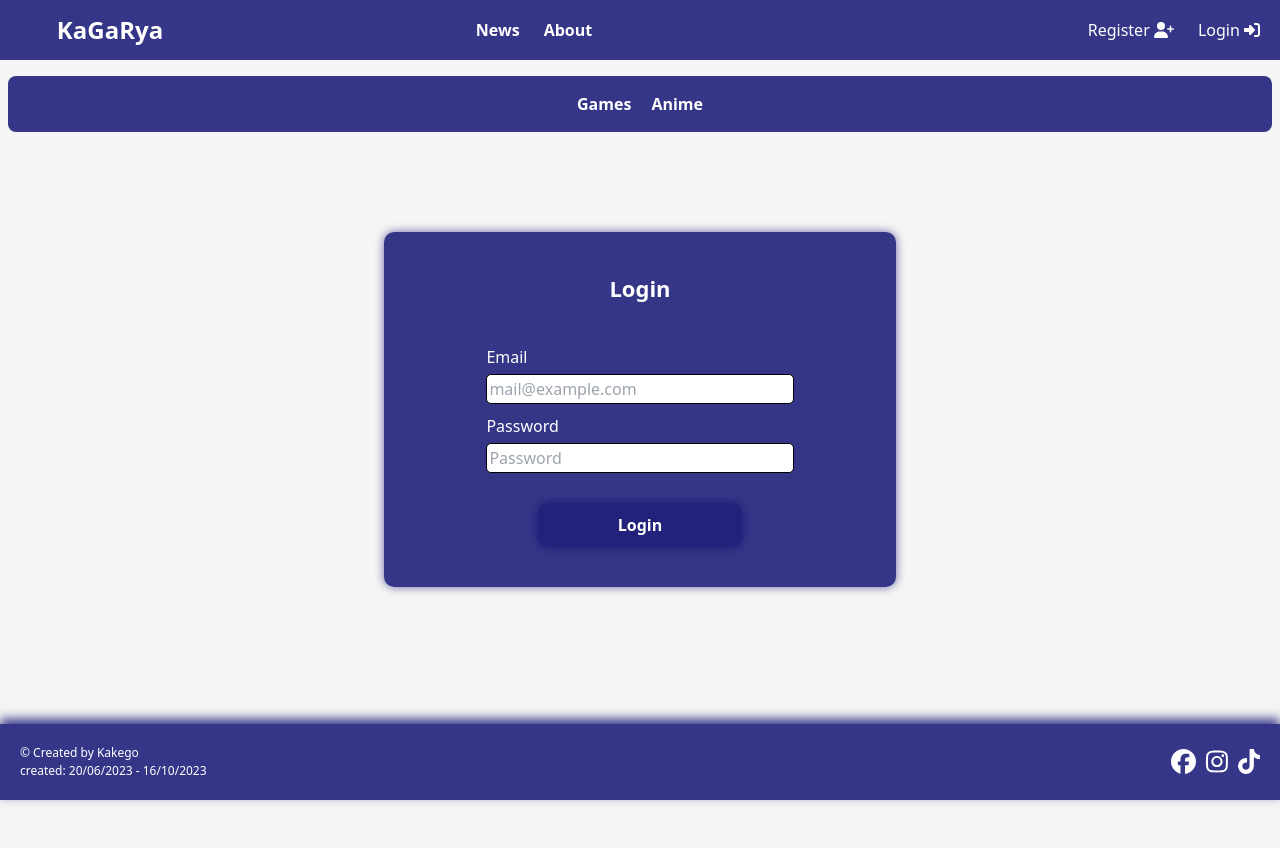
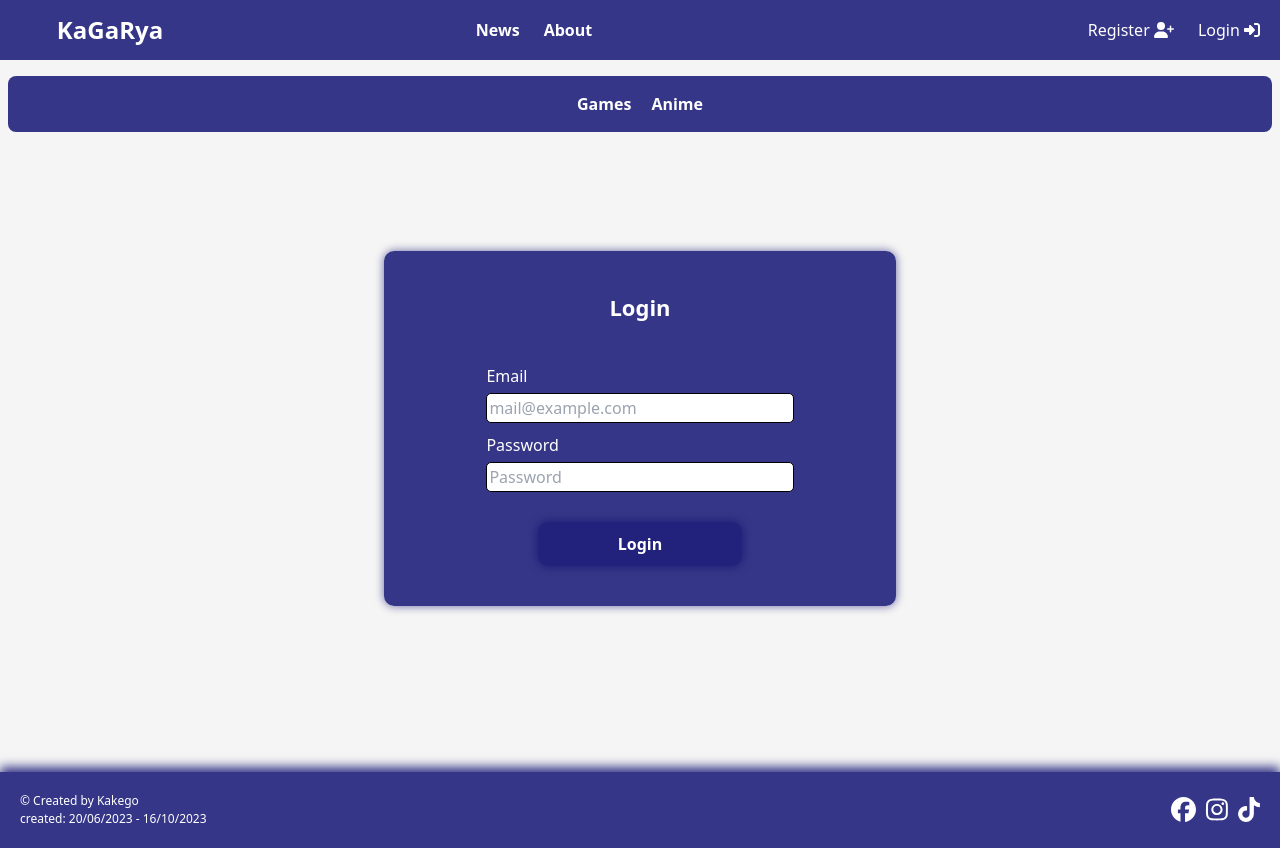
Before and after one commit to KaKeGo/KaGaRya, a React (Create React App) app: page /login in a window 1280 px wide. Before the commit the page ends 800 px from the top, so only its background shows below. Built offline with nearby package versions, Linux system fonts and the light colour scheme; no server answers.

Commit message:
Add vh for content site to fix footer position

```diff
--- a/src/containers/Footer/Footer.css
+++ b/src/containers/Footer/Footer.css
@@ -1,14 +1,11 @@
 
-.footer__brake {
-    margin-top: 10px;
+.footer__wrap {
+    padding-bottom: 4rem;
 }
 
-.footer {
-    position: fixed;
-    left: 0;
-    bottom: 0;
+.footer__box {
+    width: 100%;
     background-color: rgba(6, 7, 108, 0.8);
-    width: 100%;
     color: white;
     padding: 20px;
     box-shadow: 0px -5px 10px rgba(6, 7, 108, 0.8);
--- a/src/containers/Footer/Footer.jsx
+++ b/src/containers/Footer/Footer.jsx
@@ -13,9 +13,9 @@ const Footer = () => {
   const formattedDate = currentDate.toLocaleDateString('en-GB', dateOptions);
 
   return (
-      <>
-      <div className='footer__brake'></div>
-      <footer className='footer p-4'>
+      <div className='footer__container'>
+      <div className='footer__wrap'></div>
+      <footer className='footer__box p-4'>
           <div className='footer-content'>
               <div className='footer-left'>
                   <p className='font'>&copy; Created by Kakego</p>
@@ -35,7 +35,7 @@ const Footer = () => {
               </div>
           </div>
       </footer>
-      </>
+      </div>
   );
 };
 
--- a/src/content/Account/Login/Login.css
+++ b/src/content/Account/Login/Login.css
@@ -3,8 +3,8 @@
     display: flex;
     justify-content:  center;
     align-items: center;
-    margin-top: 100px;
     color: white;
+    min-height: calc(70vh);
 }
 
 .login__box {
--- a/src/content/Account/Register/Register.css
+++ b/src/content/Account/Register/Register.css
@@ -2,8 +2,8 @@
     display: flex;
     justify-content:  center;
     align-items:  center;
-    margin-top: 100px;
     color: white;
+    min-height: calc(70vh);
 }
 
 .register__box {
--- a/src/content/Home/Home/Home.css
+++ b/src/content/Home/Home/Home.css
@@ -1,4 +1,5 @@
 
 .home__container {
     padding: 10px;
+    min-height: calc(70vh);
 }
--- a/src/content/Home/Home/Home.jsx
+++ b/src/content/Home/Home/Home.jsx
@@ -2,9 +2,12 @@ import React from 'react'
 
 import './Home.css'
 import RecentlyAddedGames from '../../GamesList/RecentlyAddedGames/RecentlyAddedGames'
+import FadeInAnimation from '../../../animations/FadeIn/FadeIn'
+
 
 const Home = () => {
   return (
+    <FadeInAnimation>
     <div className='home__container'>
       <div className='home__box'>
 
@@ -18,6 +21,7 @@ const Home = () => {
 
       </div>
     </div>
+    </FadeInAnimation>
   )
 }
 
--- a/src/index.css
+++ b/src/index.css
@@ -2,6 +2,12 @@
 @import 'tailwindcss/components';
 @import 'tailwindcss/utilities';
 
+* {
+    margin: 0;
+    padding: 0;
+    box-sizing: border-box;
+}
+
 body {
     background-color: whitesmoke;
 }
```
